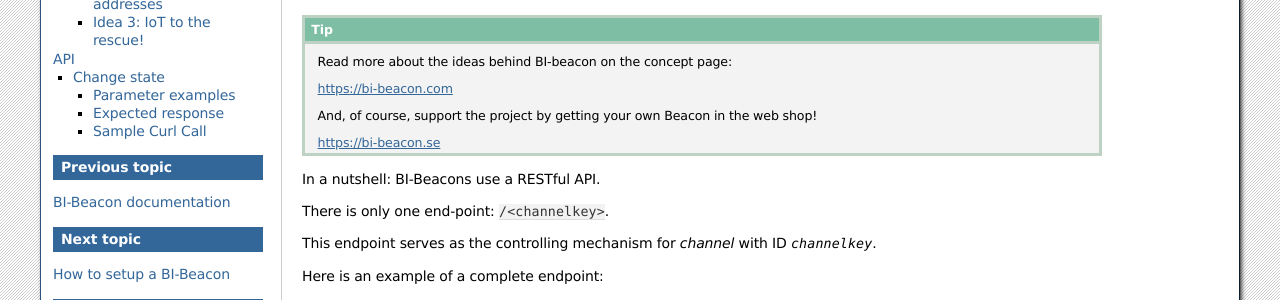
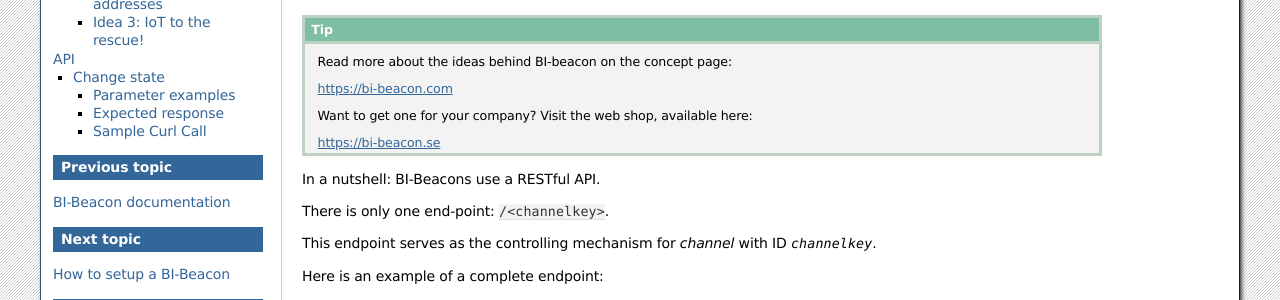
Before and after one commit to BI-Beacon/docs, a Sphinx documentation site: the page built from docs/api.rst, in a window 1280 px wide and 900 px high. Shown: the part 198-498 px from the top of the window. Built offline with Sphinx 7.4.7, drawn with Linux system fonts in a browser that asks for light colours; pages that are not in the unit, such as notebooks, are missing from menus.

Commit message:
a little more PR language at front page top

```diff
--- a/docs/api.rst
+++ b/docs/api.rst
@@ -19,8 +19,7 @@
 
     https://bi-beacon.com
 
-    And, of course, support the project by getting your own Beacon
-    in the web shop!
+    Want to get one for your company? Visit the web shop, available here:
 
     https://bi-beacon.se
 
```
